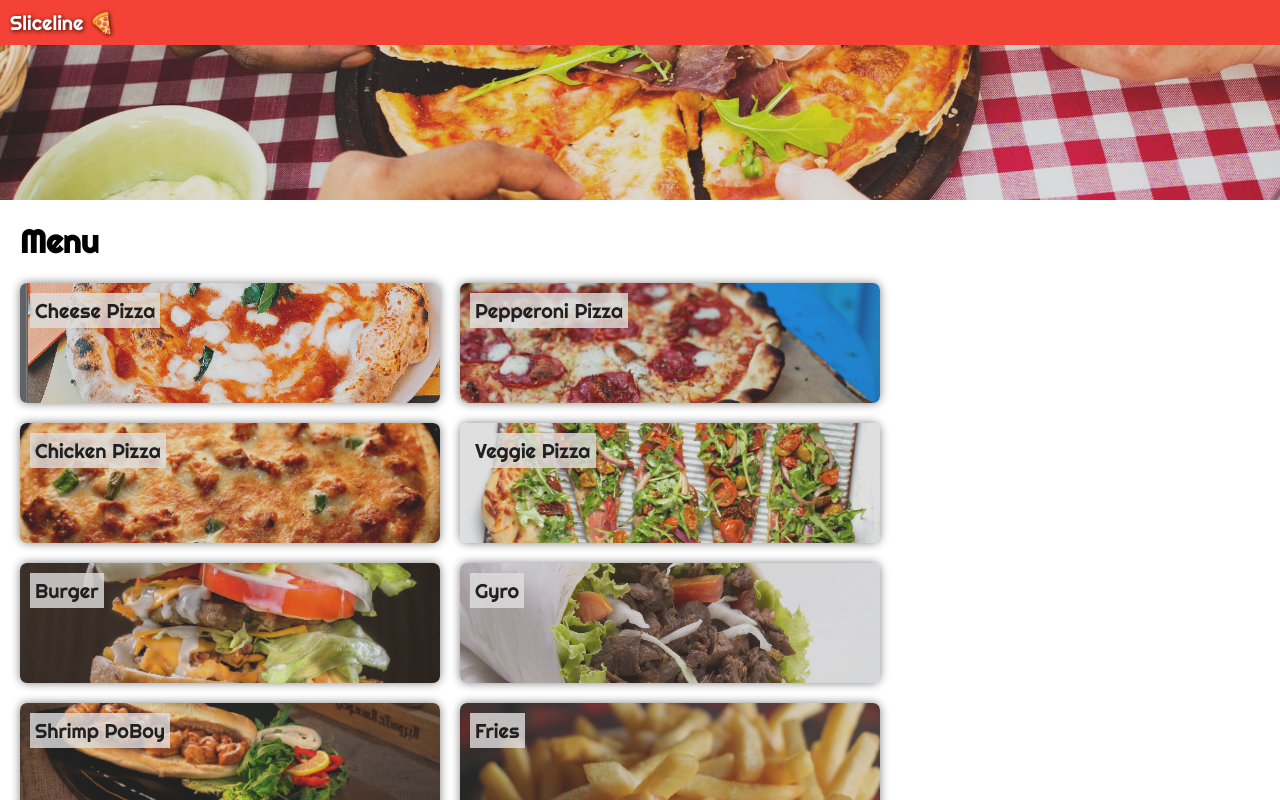
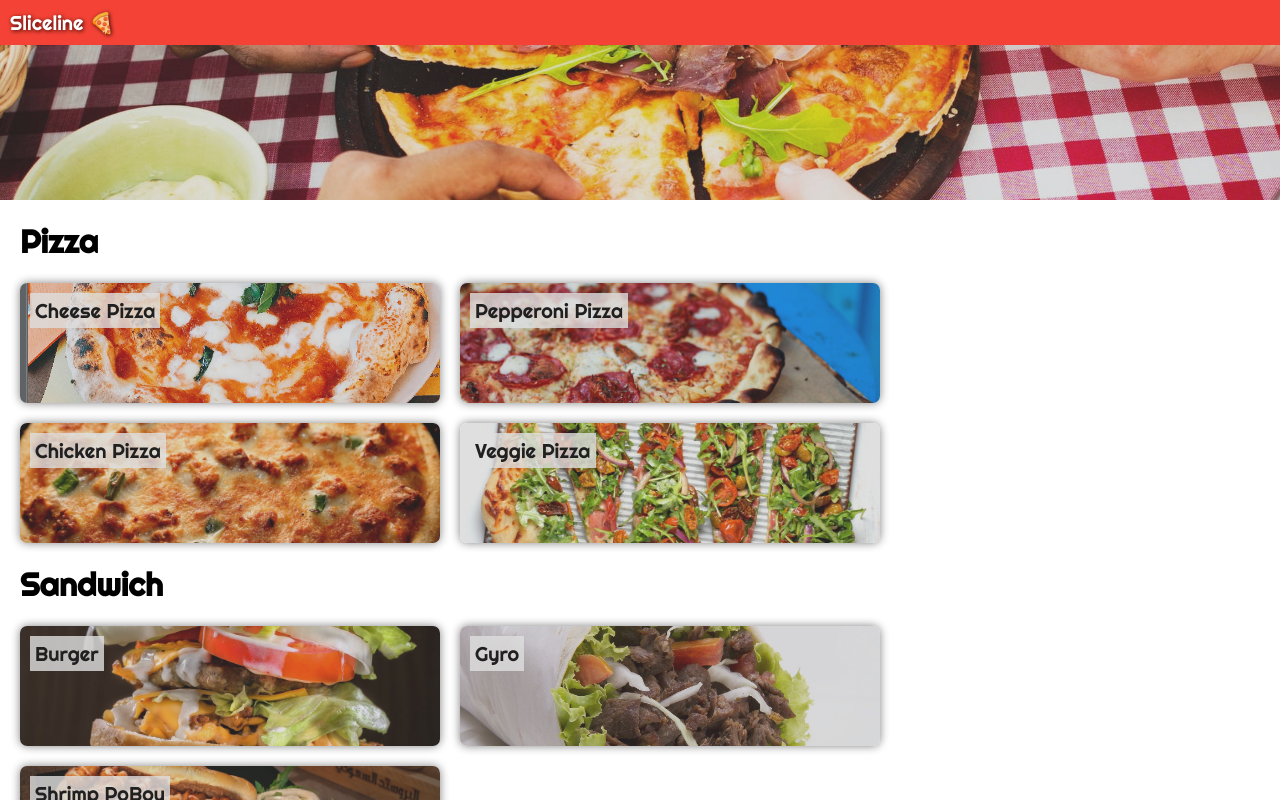
Before and after one commit to kkudumu/pizzaapp, a React (Create React App) app: page / in a window 1280 px wide. Shown: the top 800 px of the page. Built offline with nearby package versions, Linux system fonts and the light colour scheme.

Commit message:
Food Sections Added

```diff
--- a/src/data/FoodData.js
+++ b/src/data/FoodData.js
@@ -1,35 +1,51 @@
-export const foods =[
+export const foodItems = [
     {
         name: 'Cheese Pizza',
-        img: "/img/pizza.png"
+        img: "/img/pizza.png",
+        section: 'Pizza'
     },
     {
         name: 'Pepperoni Pizza',
-        img: "/img/pizza2.jpeg"
+        img: "/img/pizza2.jpeg",
+        section: 'Pizza'
     },
     {
         name: 'Chicken Pizza',
-        img: "/img/chicken-pizza.jpeg"
+        img: "/img/chicken-pizza.jpeg",
+        section: 'Pizza'
     },
     {
         name: 'Veggie Pizza',
-        img: "/img/healthy-pizza.jpeg"
+        img: "/img/healthy-pizza.jpeg",
+        section: 'Pizza'
     },
     {
         name: 'Burger',
-        img: "/img/burger.jpeg"
+        img: "/img/burger.jpeg",
+        section: 'Sandwich'
     },
     {
         name: 'Gyro',
-        img: "/img/gyro.jpeg"
+        img: "/img/gyro.jpeg",
+        section: 'Sandwich'
     },
     {
         name: 'Shrimp PoBoy',
-        img: "/img/sandwich.jpeg"
+        img: "/img/sandwich.jpeg",
+        section: 'Sandwich'
     },
     {
         name: 'Fries',
-        img: "/img/fries.jpeg"
+        img: "/img/fries.jpeg",
+        section: 'Sides'
     }
 
 ];
+
+export const foods = foodItems.reduce((res, food) =>{
+if(!res[food.section]){
+    res[food.section] = [];
+}
+res[food.section].push(food);
+return res;
+}, {});
--- a/src/menu/Menu.js
+++ b/src/menu/Menu.js
@@ -11,7 +11,9 @@
 export function Menu() {
   return (
     <MenuStyled>
-      <h1> Menu </h1>
+    {Object.entries(foods).map(([sectionName, foods]) =>(
+        <>
+        <h1>{sectionName}</h1>
       <FoodGrid>
         {foods.map((food) => (
           <Food img={food.img}>
@@ -19,6 +21,9 @@
           </Food>
         ))}
       </FoodGrid>
+        </>
+    ))}
+
     </MenuStyled>
   );
 }
```
